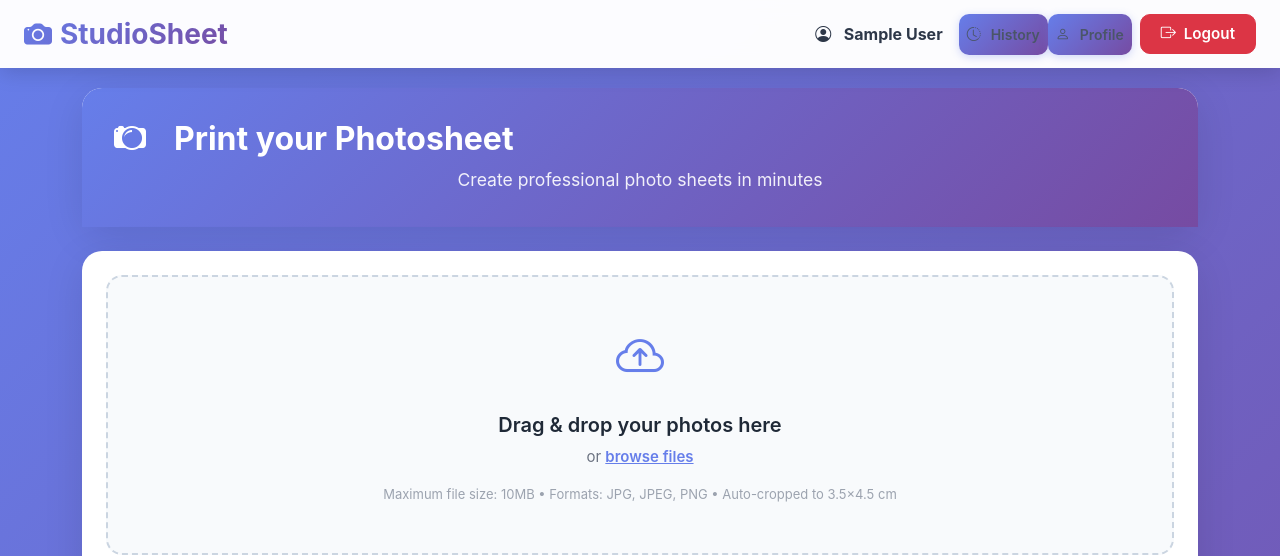
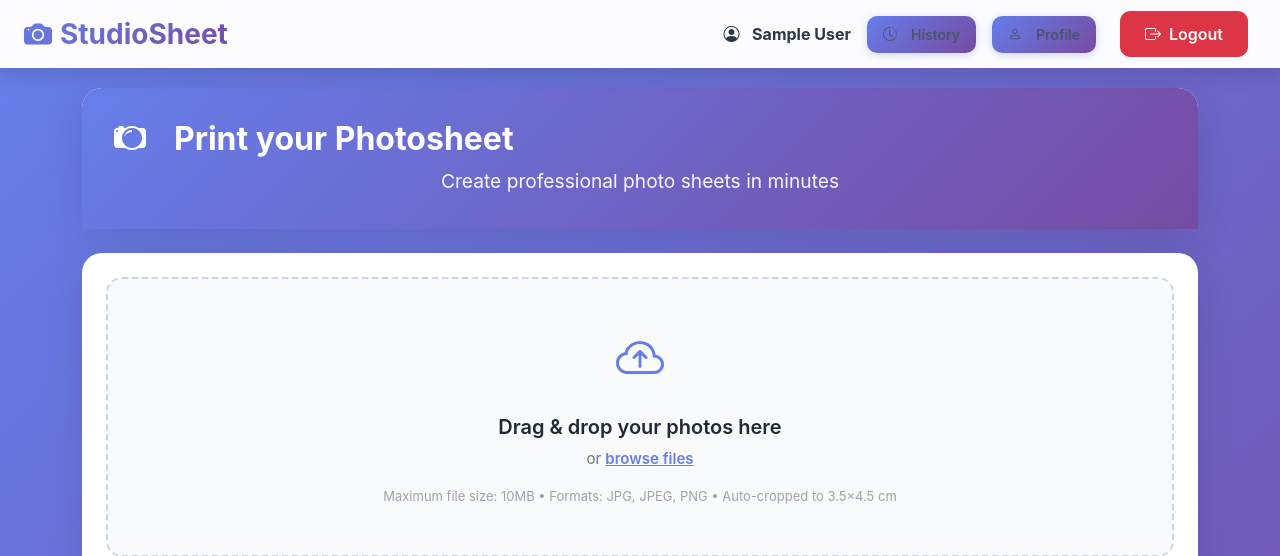
Before and after one commit to erwaqarmalik/studio_sheet, a Django app: page / in a window 1280 px wide. Shown: the top 556 px of the page. Run offline with Django 5.2, Linux system fonts and the light colour scheme; the visitor is signed in with stand-in values (Sample User, id 1); some libraries are stand-ins or nearby versions.

Commit message:
Improve navbar button spacing and subtitle text size for better readability

```diff
--- a/generator/static/generator/style.css
+++ b/generator/static/generator/style.css
@@ -36,11 +36,17 @@ body {
     color: #2d3748 !important;
 }
 
+.nav-item {
+    margin-left: 8px;
+    margin-right: 8px;
+}
+
 .nav-link {
-    font-size: 1rem;
+    font-size: 1.05rem;
     font-weight: 500;
     color: #4a5568 !important;
     transition: color 0.2s ease;
+    padding: 8px 16px !important;
 }
 
 .nav-link:hover {
@@ -76,12 +82,14 @@ body {
     color: white;
     font-size: 2rem;
     margin-bottom: 0.5rem;
+    font-weight: 700;
 }
 
 .card-header p {
-    color: rgba(255, 255, 255, 0.9);
-    font-size: 1.1rem;
+    color: rgba(255, 255, 255, 0.95);
+    font-size: 1.2rem;
     margin-bottom: 0;
+    font-weight: 400;
 }
 
 .card-body {
@@ -136,8 +144,9 @@ body {
 }
 
 .btn-sm {
-    padding: 8px 20px;
-    font-size: 0.95rem;
+    padding: 10px 24px;
+    font-size: 1rem;
+    font-weight: 600;
 }
 
 h1 {
--- a/generator/templates/generator/index.html
+++ b/generator/templates/generator/index.html
@@ -29,7 +29,7 @@
         <div class="collapse navbar-collapse" id="navbarNav">
             <ul class="navbar-nav ms-auto align-items-center">
                 {% if user.is_authenticated %}
-                    <li class="nav-item me-3">
+                    <li class="nav-item me-2">
                         <span class="navbar-text">
                             <i class="bi bi-person-circle me-2"></i>
                             <strong>{{ user.first_name }} {{ user.last_name }}</strong>
@@ -37,23 +37,23 @@
                     </li>
                     <li class="nav-item">
                         <a class="nav-link" href="{% url 'generator:history' %}">
-                            <i class="bi bi-clock-history me-1"></i> History
+                            <i class="bi bi-clock-history me-2"></i>History
                         </a>
                     </li>
                     <li class="nav-item">
                         <a class="nav-link" href="{% url 'generator:profile' %}">
-                            <i class="bi bi-person me-1"></i> Profile
+                            <i class="bi bi-person me-2"></i>Profile
                         </a>
                     </li>
-                    <li class="nav-item ms-2">
+                    <li class="nav-item ms-3">
                         <a class="btn btn-danger btn-sm" href="{% url 'generator:logout' %}">
-                            <i class="bi bi-box-arrow-right me-1"></i> Logout
+                            <i class="bi bi-box-arrow-right me-2"></i>Logout
                         </a>
                     </li>
                 {% else %}
                     <li class="nav-item">
                         <a class="btn btn-primary btn-sm" href="{% url 'generator:login' %}">
-                            <i class="bi bi-box-arrow-in-right me-1"></i> Login
+                            <i class="bi bi-box-arrow-in-right me-2"></i>Login
                         </a>
                     </li>
                 {% endif %}
```
Also changed, not shown: generator/templates/generator/history.html (+6 -6 lines), generator/templates/generator/profile.html (+6 -6 lines).
